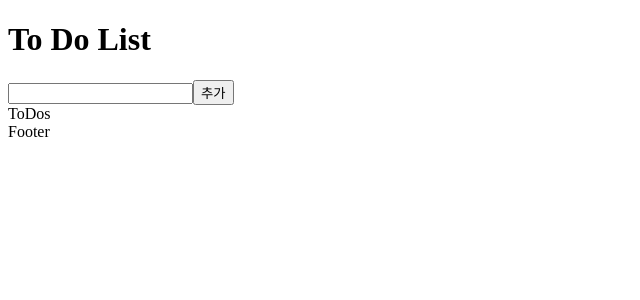
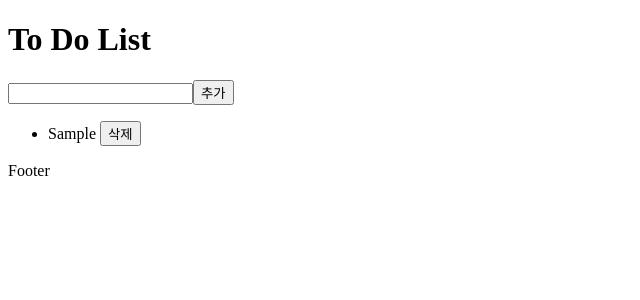
Before and after one commit to nghy97/ToDoList, a Vue app: page / in a window 1280 px wide. Both pictures are taken after typing "Sample" into the empty fields and a click on the button "추가". Shown: the top 300 px of the page, without its empty margins (0-640 px from the left). Built offline with nearby package versions, Linux system fonts and the light colour scheme.

Commit message:
Add removeToDo

```diff
--- a/src/App.vue
+++ b/src/App.vue
@@ -2,7 +2,7 @@
   <div id="app">
     <Header/>
     <Input :addToDo="addToDo"/>
-    <ToDos/>
+    <ToDos :toDos="toDos" :removeToDo="removeToDo"/>
     <Footer/>
   </div>
 </template>
@@ -31,9 +31,13 @@ export default {
       if (toDo) {
         this.toDos.push({
           toDo,
-          key: new Date().getTime()
+          key: new Date().getTime(),
+          completed: false
         });
       }
+    },
+    removeToDo(key) {
+      this.toDos = this.toDos.filter(toDo => toDo.key !== key);
     }
   }
 };
--- a/src/components/ToDoList/ToDos.vue
+++ b/src/components/ToDoList/ToDos.vue
@@ -1,9 +1,16 @@
 <template>
-  <div>ToDos</div>
+  <ul>
+    <li v-for="toDo in toDos" :key="toDo.key">
+      {{ toDo.toDo }}
+      <button v-on:click="removeToDo(toDo.key)">삭제</button>
+    </li>
+  </ul>
 </template>
 
 <script>
-export default {};
+export default {
+  props: ["toDos", "removeToDo"]
+};
 </script>
 
 <style>
```
